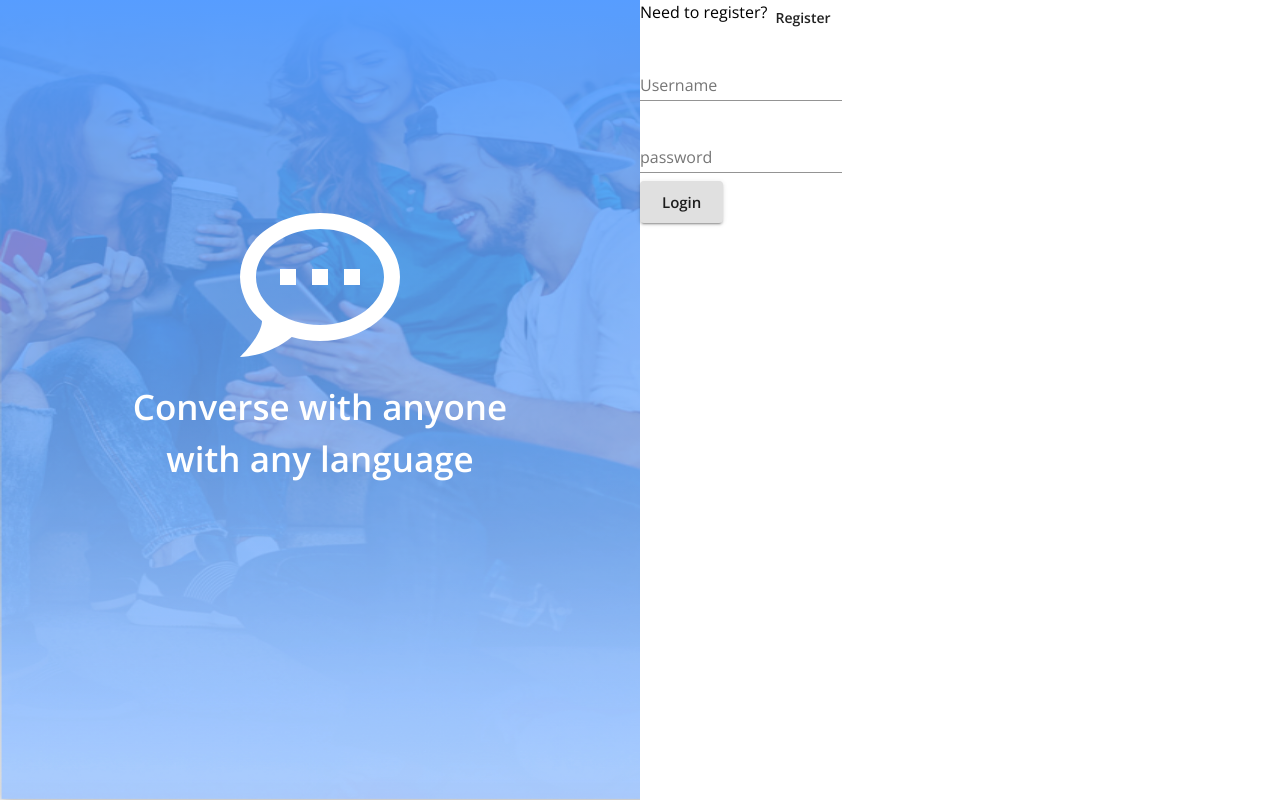
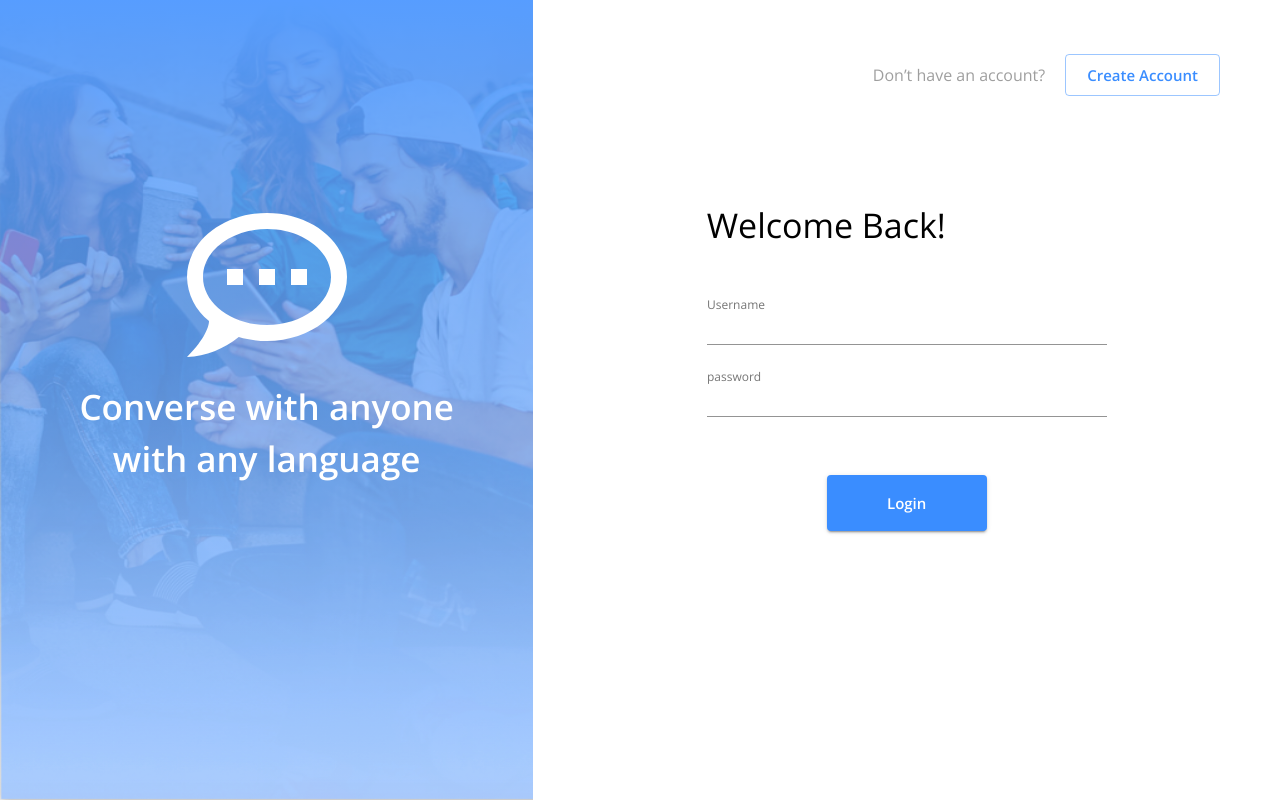
Before and after one commit to wl328Weiminli/message-application, a React (Create React App) app in the folder client/: page /login in a window 1280 px wide. Built offline with nearby package versions, Linux system fonts and the light colour scheme; no server answers.

Commit message:
Revise the ui for logIn

```diff
--- a/client/src/LoginOrRegister/LeftBar/index.js
+++ b/client/src/LoginOrRegister/LeftBar/index.js
@@ -1,26 +1,18 @@
-import { Box, Typography } from "@material-ui/core";
+import { Grid, Box, Typography } from "@material-ui/core";
 import { makeStyles } from "@material-ui/core/styles";
 import IconLogo from "./IconLogo";
 import background from "./images/bg-img.png";
 
 const useStyles = makeStyles((theme) => ({
   root: {
-    display: "flex",
-    flexDirection: "column",
-    alignItems: "center",
-    justifyContent: "space-around",
     height: "100%",
     background: `linear-gradient(#3A8DFF, transparent), url(${background})`,
     backgroundRepeat: "no-repeat",
     backgroundSize: "100% 100%",
     opacity: "85%",
   },
-  wrapper: {
-    display: "flex",
-    flexDirection: "column",
-    alignItems: "center",
-  },
   slogan: {
+    fontFamily: theme.typography.fontFamily,
     fontWeight: "bold",
     fontSize: 35,
     color: "white",
@@ -29,16 +21,22 @@ const useStyles = makeStyles((theme) => ({
 const LeftBar = (props) => {
   const classes = useStyles();
   return (
-    <Box className={classes.root}>
+    <Grid
+      container
+      direction="column"
+      justify="space-around"
+      alignItems="center"
+      className={classes.root}
+    >
       <div />
-      <Box className={classes.wrapper}>
+      <Grid container direction="column" alignItems="center">
         <IconLogo />
         <Typography className={classes.slogan}>Converse with anyone</Typography>
         <Typography className={classes.slogan}> with any language</Typography>
-      </Box>
+      </Grid>
       <div />
       <div />
-    </Box>
+    </Grid>
   );
 };
 
--- a/client/src/LoginOrRegister/Login.js
+++ b/client/src/LoginOrRegister/Login.js
@@ -10,11 +10,17 @@ import {
   TextField,
 } from "@material-ui/core";
 import { login } from "../store/utils/thunkCreators";
+import { makeStyles } from "@material-ui/core/styles";
+
+const useStyles = makeStyles((theme) => ({
+  widthForInput: theme.widthForInput,
+  logInOrRegisterButton: theme.logInOrRegisterButton,
+}));
 
 const Login = (props) => {
   const history = useHistory();
   const { user, login } = props;
-
+  const classes = useStyles();
   const handleLogin = async (event) => {
     event.preventDefault();
     const username = event.target.username.value;
@@ -30,10 +36,6 @@ const Login = (props) => {
   return (
     <Grid container justify="center">
       <Box>
-        <Grid container item>
-          <Typography>Need to register?</Typography>
-          <Button onClick={() => history.push("/register")}>Register</Button>
-        </Grid>
         <form onSubmit={handleLogin}>
           <Grid>
             <Grid>
@@ -43,6 +45,8 @@ const Login = (props) => {
                   label="Username"
                   name="username"
                   type="text"
+                  className={classes.widthForInput}
+                  InputLabelProps={{ shrink: true }}
                 />
               </FormControl>
             </Grid>
@@ -52,10 +56,18 @@ const Login = (props) => {
                 aria-label="password"
                 type="password"
                 name="password"
+                className={classes.widthForInput}
+                InputLabelProps={{ shrink: true }}
               />
             </FormControl>
-            <Grid>
-              <Button type="submit" variant="contained" size="large">
+            <Grid container justify="center">
+              <Button
+                type="submit"
+                variant="contained"
+                size="large"
+                color="primary"
+                className={classes.logInOrRegisterButton}
+              >
                 Login
               </Button>
             </Grid>
--- /dev/null
+++ b/client/src/LoginOrRegister/RightBar/index.js
@@ -0,0 +1,53 @@
+import { Grid, Typography, Button } from "@material-ui/core";
+import { makeStyles } from "@material-ui/core/styles";
+
+const useStyles = makeStyles((theme) => ({
+  loginOrRegister: {
+    display: "flex",
+    marginRight: "60px",
+    alignItems: "center",
+  },
+  switchButton: {
+    marginLeft: "20px",
+  },
+  shadeTextColor: { color: "rgba(0,0,0,0.38)" },
+  spaceToInput: { marginBottom: "35px" },
+}));
+const RightBar = (props) => {
+  const { children } = props;
+  const classes = useStyles();
+  return (
+    <Grid
+      container
+      direction="column"
+      justify="space-around"
+      alignItems="center"
+    >
+      <Grid container item justify="flex-end">
+        <div className={classes.loginOrRegister}>
+          <Typography className={classes.shadeTextColor}>
+            Don’t have an account?
+          </Typography>
+          <Button
+            variant="outlined"
+            color="primary"
+            size="large"
+            className={classes.switchButton}
+          >
+            Create Account
+          </Button>
+        </div>
+      </Grid>
+      <div>
+        <Typography variant="h4" className={classes.spaceToInput}>
+          Welcome Back!
+        </Typography>
+        {children}
+      </div>
+      <div />
+      <div />
+    </Grid>
+  );
+};
+
+export default RightBar;
--- a/client/src/LoginOrRegister/index.js
+++ b/client/src/LoginOrRegister/index.js
@@ -1,6 +1,7 @@
 import { Grid } from "@material-ui/core";
 import { makeStyles } from "@material-ui/core/styles";
 import LeftBar from "./LeftBar";
+import RightBar from "./RightBar";
 import Login from "./Login";
 import Signup from "./Signup";
 
@@ -22,11 +23,15 @@ const LoginOrRegister = (props) => {
   return (
     <>
       <Grid container className={classes.root}>
-        <Grid item xs={12} sm={6}>
+        <Grid item xs={12} sm={5}>
           <LeftBar />
         </Grid>
-        <Grid item>
-          {checkLoginOrRegister === "login" ? <Login /> : <Signup />}
+        <Grid container item xs={12} sm={7}>
+          {checkLoginOrRegister === "login" ? (
+            <RightBar children={<Login />} />
+          ) : (
+            <RightBar children={<Signup />} />
+          )}
         </Grid>
       </Grid>
     </>
--- a/client/src/themes/theme.js
+++ b/client/src/themes/theme.js
@@ -7,18 +7,23 @@ export const theme = createMuiTheme({
     button: {
       textTransform: "none",
       letterSpacing: 0,
-      fontWeight: "bold"
-    }
+      fontWeight: "bold",
+    },
   },
   overrides: {
     MuiInput: {
       input: {
-        fontWeight: "bold"
-      }
-    }
+        fontWeight: "bold",
+      },
+    },
   },
   palette: {
     primary: { main: "#3A8DFF" },
-    secondary: { main: "#B0B0B0" }
-  }
+    secondary: { main: "#B0B0B0" },
+  },
+  widthForInput: {
+    minWidth: "400px",
+    maxWidth: "500px",
+  },
+  logInOrRegisterButton: { width: "160px", height: "56px", marginTop: "50px" },
 });
```
